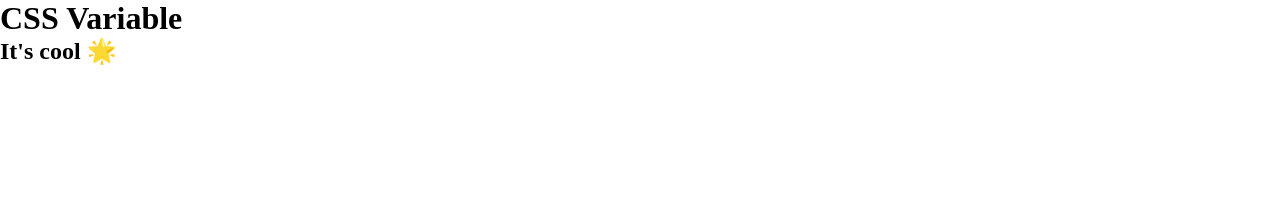
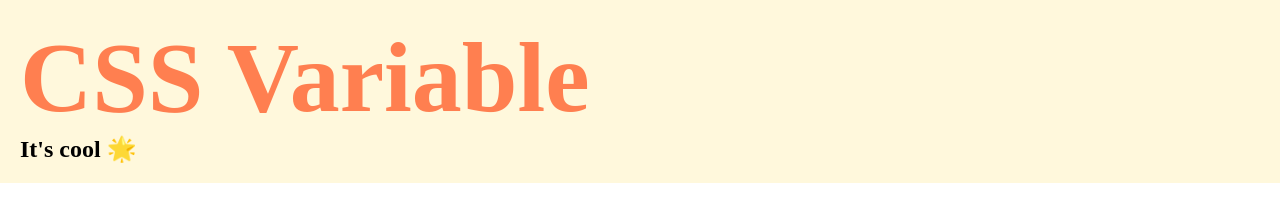
Before and after one commit to werapolJa/css-css-variables, a website: page ex-1/index.html in a window 1280 px wide. Drawn offline with Linux system fonts and the light colour scheme.

Commit message:
feat: add style css for ex1

```diff
--- a/ex-1/style.css
+++ b/ex-1/style.css
@@ -5,3 +5,34 @@
 }
 
 /* Start coding here */
+:root {
+  --branding-color: #ff7f50;
+  --secondary-color: cornsilk;
+  --hilight-color: #d2691e;
+  --muted-color: #a9a9a9;
+  --margin-level-1: 1px;
+  --margin-level-2: 5px;
+  --margin-level-3: 10px;
+  --margin-level-4: 15px;
+  --margin-level-5: 20px;
+  --padding-level-1: 1px;
+  --padding-level-2: 5px;
+  --padding-level-3: 10px;
+  --padding-level-4: 15px;
+  --padding-level-5: 20px;
+  --small:12px;
+  --medium:16px;
+  --large:20px;
+  --extra-large:30px;
+  --double-extra-large:50px;
+  --triple-extra-large:100px;
+}
+
+.introduction {
+  background-color: var(--secondary-color);
+  padding: var(--padding-level-5);
+}
+h1{
+  color: var(--branding-color);
+  font-size: var(--triple-extra-large);
+}
```
